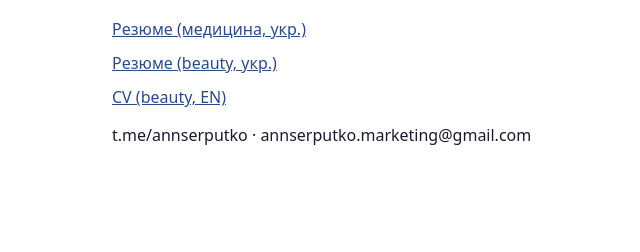
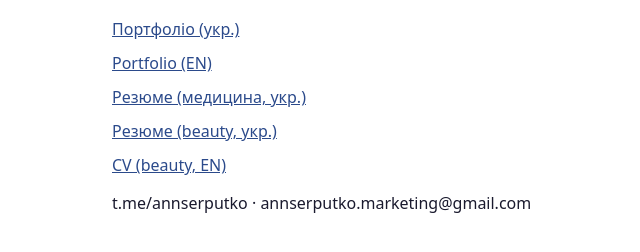
Before and after one commit to anyaserputko-dev/cv, a plain HTML site: page index.html in a window 1280 px wide. Shown: the part 106-358 px from the top of the page, without its empty margins (248-888 px from the left). Drawn offline with Linux system fonts and the light colour scheme.

Commit message:
Portfolio UA/EN

```diff
--- a/index.html
+++ b/index.html
@@ -1 +1 @@
-<!doctype html><html lang="uk"><head><meta charset="utf-8"><meta name="viewport" content="width=device-width,initial-scale=1"><title>Anna Serputko — CV</title><meta name="robots" content="noindex"><style>body{font-family:system-ui,sans-serif;max-width:560px;margin:60px auto;padding:0 16px;color:#1a1a2e}a{display:block;margin:12px 0;color:#2b4a8b}</style></head><body><h1>Anna Serputko · SMM</h1><a href="medical.pdf">Резюме (медицина, укр.)</a><a href="beauty.pdf">Резюме (beauty, укр.)</a><a href="beauty-en.pdf">CV (beauty, EN)</a><p>t.me/annserputko · annserputko.marketing@gmail.com</p></body></html>
+<!doctype html><html lang="uk"><head><meta charset="utf-8"><meta name="viewport" content="width=device-width,initial-scale=1"><title>Anna Serputko — CV</title><meta name="robots" content="noindex"><style>body{font-family:system-ui,sans-serif;max-width:560px;margin:60px auto;padding:0 16px;color:#1a1a2e}a{display:block;margin:12px 0;color:#2b4a8b}</style></head><body><h1>Anna Serputko · SMM</h1><a href="portfolio.pdf">Портфоліо (укр.)</a><a href="portfolio-en.pdf">Portfolio (EN)</a><a href="medical.pdf">Резюме (медицина, укр.)</a><a href="beauty.pdf">Резюме (beauty, укр.)</a><a href="beauty-en.pdf">CV (beauty, EN)</a><p>t.me/annserputko · annserputko.marketing@gmail.com</p></body></html>
```
Also changed, not shown: 2 other files.
